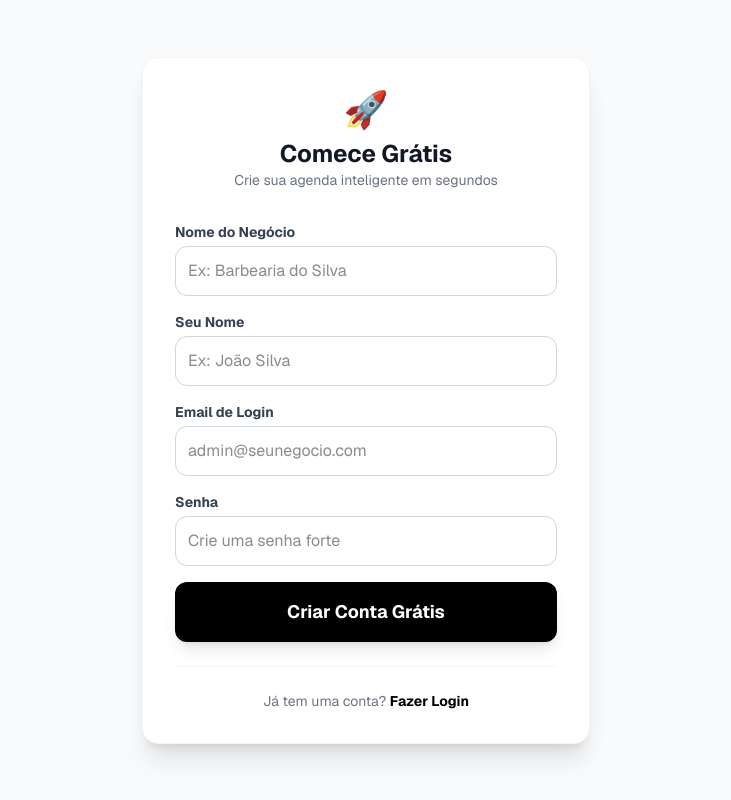
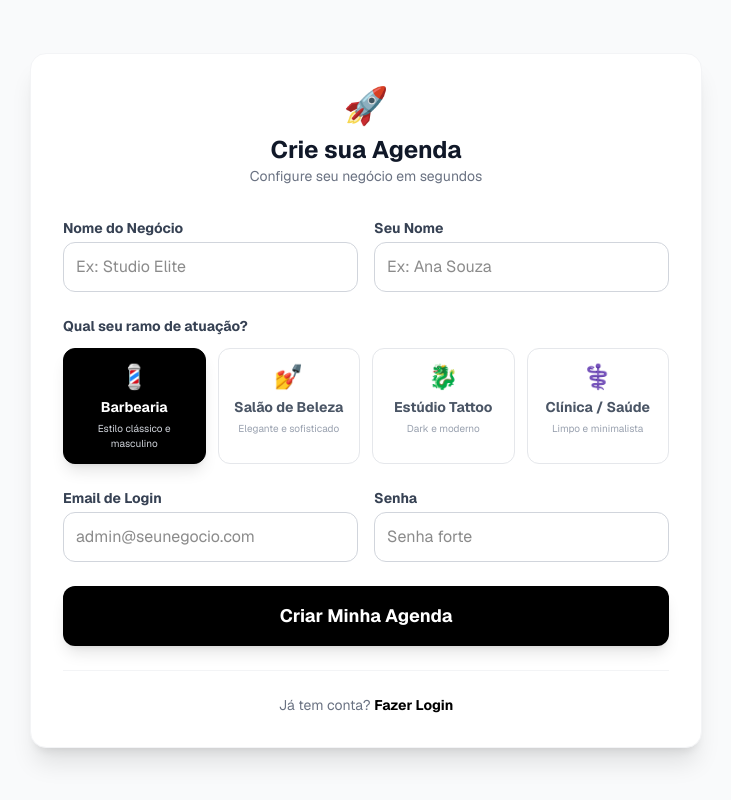
Before and after one commit to Emporio-Digital/agenda-inteligente, a Next.js app: page /cadastro in a window 1280 px wide. Shown: the whole page, without its empty margins (274-1005 px from the left). Built offline with nearby package versions, Linux system fonts and the light colour scheme.

Commit message:
Add Theme Selection and Settings Page

```diff
--- /dev/null
+++ b/app/admin/configuracoes/form.tsx
@@ -0,0 +1,93 @@
+'use client'
+
+import { useState } from 'react'
+
+export default function SettingsForm({ tenant }: { tenant: any }) {
+  const [loading, setLoading] = useState(false)
+  const [data, setData] = useState({
+    name: tenant.name,
+    primaryColor: tenant.primaryColor || '#000000',
+    themeVariant: tenant.themeVariant || 'BARBER',
+    logoUrl: tenant.logoUrl || '',
+    coverUrl: tenant.coverUrl || '',
+  })
+
+  const handleChange = (e: any) => {
+    setData({ ...data, [e.target.name]: e.target.value })
+  }
+
+  const handleSubmit = async (e: any) => {
+    e.preventDefault()
+    setLoading(true)
+
+    const res = await fetch('/api/admin/settings', {
+      method: 'PUT',
+      headers: { 'Content-Type': 'application/json' },
+      body: JSON.stringify(data)
+    })
+
+    if (res.ok) {
+        alert('Configurações salvas com sucesso!')
+    } else {
+        alert('Erro ao salvar.')
+    }
+    setLoading(false)
+  }
+
+  return (
+    <form onSubmit={handleSubmit} className="p-8 space-y-6">
+
+        {/* Identidade */}
+        <div className="grid grid-cols-1 md:grid-cols-2 gap-6">
+            <div>
+                <label className="block text-sm font-bold text-gray-700 mb-2">Nome da Empresa</label>
+                <input name="name" value={data.name} onChange={handleChange} className="w-full p-3 border rounded-xl" />
+            </div>
+            <div>
+                <label className="block text-sm font-bold text-gray-700 mb-2">Cor Principal (Hex)</label>
+                <div className="flex gap-2">
+                    <input type="color" name="primaryColor" value={data.primaryColor} onChange={handleChange} className="h-12 w-12 rounded cursor-pointer" />
+                    <input type="text" name="primaryColor" value={data.primaryColor} onChange={handleChange} className="flex-1 p-3 border rounded-xl uppercase" />
+                </div>
+            </div>
+        </div>
+
+        {/* Tema */}
+        <div>
+            <label className="block text-sm font-bold text-gray-700 mb-2">Tema / Ramo de Atuação</label>
+            <select name="themeVariant" value={data.themeVariant} onChange={handleChange} className="w-full p-3 border rounded-xl bg-white">
+                <option value="BARBER">💈 Barbearia (Clássico)</option>
+                <option value="BEAUTY">💅 Salão de Beleza (Clean)</option>
+                <option value="TATTOO">🐉 Estúdio Tattoo (Dark)</option>
+                <option value="CLINIC">⚕️ Clínica / Saúde (Minimalista)</option>
+            </select>
+        </div>
+
+        {/* Imagens (URLs por enquanto) */}
+        <div className="grid grid-cols-1 md:grid-cols-2 gap-6">
+            <div>
+                <label className="block text-sm font-bold text-gray-700 mb-2">URL do Logo</label>
+                <input name="logoUrl" value={data.logoUrl} onChange={handleChange} placeholder="https://..." className="w-full p-3 border rounded-xl" />
+                <p className="text-xs text-gray-400 mt-1">Cole o link da sua imagem aqui.</p>
+            </div>
+            <div>
+                <label className="block text-sm font-bold text-gray-700 mb-2">URL da Capa</label>
+                <input name="coverUrl" value={data.coverUrl} onChange={handleChange} placeholder="https://..." className="w-full p-3 border rounded-xl" />
+            </div>
+        </div>
+
+        {/* Preview */}
+        <div className="p-4 bg-gray-50 rounded-xl border border-dashed border-gray-300 flex items-center gap-4">
+            {data.logoUrl && <img src={data.logoUrl} alt="Logo" className="w-16 h-16 rounded-full object-cover shadow-sm" />}
+            <div>
+                <h3 className="font-bold" style={{ color: data.primaryColor }}>{data.name}</h3>
+                <span className="text-xs text-gray-500">Prévia visual do título</span>
+            </div>
+        </div>
+
+        <button disabled={loading} type="submit" className="bg-black text-white px-6 py-3 rounded-xl font-bold hover:bg-gray-800 disabled:opacity-50">
+            {loading ? 'Salvando...' : 'Salvar Alterações'}
+        </button>
+    </form>
+  )
+}
--- a/app/api/auth/register/route.ts
+++ b/app/api/auth/register/route.ts
@@ -5,42 +5,30 @@ import bcrypt from 'bcryptjs'
 export async function POST(request: Request) {
   try {
     const body = await request.json()
-    const { barbershopName, name, email, password } = body
+    // Recebendo o 'theme' do frontend
+    const { barbershopName, name, email, password, theme } = body
 
-    // 1. Verificar se email já existe
-    const existingUser = await prisma.user.findUnique({
-      where: { email }
-    })
-
+    const existingUser = await prisma.user.findUnique({ where: { email } })
     if (existingUser) {
       return NextResponse.json({ error: 'Este email já está em uso.' }, { status: 400 })
     }
 
-    // 2. Gerar o "Slug" (Link da barbearia) automaticamente
-    // Ex: "Barbearia do Zé" vira "barbearia-do-ze-1234" (pra ser único)
     const randomCode = Math.floor(1000 + Math.random() * 9000)
-    const slug = barbershopName
-      .toLowerCase()
-      .trim()
-      .replace(/[^\w\s-]/g, '')
-      .replace(/[\s_-]+/g, '-') + '-' + randomCode
-
-    // 3. Criptografar a senha
+    const slug = barbershopName.toLowerCase().trim().replace(/[^\w\s-]/g, '').replace(/[\s_-]+/g, '-') + '-' + randomCode
     const hashedPassword = await bcrypt.hash(password, 10)
 
-    // 4. Criar TUDO junto (Tenant + User)
-    // O prisma faz isso numa transação segura
     const result = await prisma.$transaction(async (tx) => {
-      // Cria a Barbearia
+      // Cria a Barbearia com o TEMA ESCOLHIDO
       const newTenant = await tx.tenant.create({
         data: {
           name: barbershopName,
           slug: slug,
-          planTier: 'FREE_TRIAL', // Começa grátis pra testar
+          planTier: 'FREE_TRIAL',
+          themeVariant: theme || 'BARBER', // Salva o tema (ou Barber se falhar)
+          primaryColor: '#000000', // Default, o usuário muda depois nas configs
         }
       })
 
-      // Cria o Dono
       const newUser = await tx.user.create({
         data: {
           name,
@@ -50,8 +38,7 @@ export async function POST(request: Request) {
           tenantId: newTenant.id
         }
       })
-
-      return { newTenant, newUser }
+      return { newTenant }
     })
 
     return NextResponse.json({ success: true, slug: result.newTenant.slug })
--- a/app/cadastro/page.tsx
+++ b/app/cadastro/page.tsx
@@ -13,11 +13,24 @@ export default function RegisterPage() {
     barbershopName: '',
     name: '',
     email: '',
-    password: ''
+    password: '',
+    theme: 'BARBER' // Padrão
   })
+
+  // Opções de Negócio
+  const themes = [
+    { id: 'BARBER', label: 'Barbearia', icon: '💈', desc: 'Estilo clássico e masculino' },
+    { id: 'BEAUTY', label: 'Salão de Beleza', icon: '💅', desc: 'Elegante e sofisticado' },
+    { id: 'TATTOO', label: 'Estúdio Tattoo', icon: '🐉', desc: 'Dark e moderno' },
+    { id: 'CLINIC', label: 'Clínica / Saúde', icon: '⚕️', desc: 'Limpo e minimalista' },
+  ]
 
   const handleChange = (e: React.ChangeEvent<HTMLInputElement>) => {
     setFormData({ ...formData, [e.target.name]: e.target.value })
+  }
+
+  const selectTheme = (themeId: string) => {
+    setFormData({ ...formData, theme: themeId })
   }
 
   const handleSubmit = async (e: React.FormEvent) => {
@@ -32,7 +45,6 @@ export default function RegisterPage() {
     })
 
     if (res.ok) {
-      // Sucesso! Manda pro login
       router.push('/login?registered=true')
     } else {
       const data = await res.json()
@@ -43,61 +55,54 @@ export default function RegisterPage() {
 
   return (
     <div className="min-h-screen flex items-center justify-center bg-gray-50 p-4 font-sans">
-      <div className="max-w-md w-full bg-white rounded-2xl shadow-xl p-8 border border-gray-100">
+      <div className="max-w-2xl w-full bg-white rounded-2xl shadow-xl p-8 border border-gray-100">
         <div className="text-center mb-8">
           <div className="text-4xl mb-2">🚀</div>
-          <h1 className="text-2xl font-bold text-gray-900">Comece Grátis</h1>
-          <p className="text-gray-500 text-sm">Crie sua agenda inteligente em segundos</p>
+          <h1 className="text-2xl font-bold text-gray-900">Crie sua Agenda</h1>
+          <p className="text-gray-500 text-sm">Configure seu negócio em segundos</p>
         </div>
 
-        <form onSubmit={handleSubmit} className="space-y-4">
+        <form onSubmit={handleSubmit} className="space-y-6">
 
+          <div className="grid grid-cols-1 md:grid-cols-2 gap-4">
             <div>
               <label className="block text-sm font-bold text-gray-700 mb-1">Nome do Negócio</label>
-            <input
-              name="barbershopName"
-              type="text"
-              required
-              placeholder="Ex: Barbearia do Silva"
-              className="w-full p-3 border border-gray-300 rounded-xl focus:ring-2 focus:ring-black outline-none"
-              onChange={handleChange}
-            />
+              <input name="barbershopName" type="text" required placeholder="Ex: Studio Elite" className="w-full p-3 border border-gray-300 rounded-xl focus:ring-2 focus:ring-black outline-none" onChange={handleChange} />
+            </div>
+            <div>
+              <label className="block text-sm font-bold text-gray-700 mb-1">Seu Nome</label>
+              <input name="name" type="text" required placeholder="Ex: Ana Souza" className="w-full p-3 border border-gray-300 rounded-xl focus:ring-2 focus:ring-black outline-none" onChange={handleChange} />
+            </div>
           </div>
 
           <div>
-            <label className="block text-sm font-bold text-gray-700 mb-1">Seu Nome</label>
-            <input
-              name="name"
-              type="text"
-              required
-              placeholder="Ex: João Silva"
-              className="w-full p-3 border border-gray-300 rounded-xl focus:ring-2 focus:ring-black outline-none"
-              onChange={handleChange}
-            />
+            <label className="block text-sm font-bold text-gray-700 mb-3">Qual seu ramo de atuação?</label>
+            <div className="grid grid-cols-2 md:grid-cols-4 gap-3">
+              {themes.map((t) => (
+                <div
+                  key={t.id}
+                  onClick={() => selectTheme(t.id)}
+                  className={`cursor-pointer border rounded-xl p-3 text-center transition-all hover:scale-105
+                    ${formData.theme === t.id ? 'border-black bg-black text-white shadow-lg' : 'border-gray-200 hover:border-gray-400 bg-white text-gray-600'}
+                  `}
+                >
+                  <div className="text-2xl mb-1">{t.icon}</div>
+                  <div className="font-bold text-sm">{t.label}</div>
+                  <div className={`text-[10px] mt-1 ${formData.theme === t.id ? 'text-gray-300' : 'text-gray-400'}`}>{t.desc}</div>
+                </div>
+              ))}
+            </div>
           </div>
 
+          <div className="grid grid-cols-1 md:grid-cols-2 gap-4">
             <div>
               <label className="block text-sm font-bold text-gray-700 mb-1">Email de Login</label>
-            <input
-              name="email"
-              type="email"
-              required
-              placeholder="admin@seunegocio.com"
-              className="w-full p-3 border border-gray-300 rounded-xl focus:ring-2 focus:ring-black outline-none"
-              onChange={handleChange}
-            />
+              <input name="email" type="email" required placeholder="admin@seunegocio.com" className="w-full p-3 border border-gray-300 rounded-xl focus:ring-2 focus:ring-black outline-none" onChange={handleChange} />
             </div>
-
             <div>
               <label className="block text-sm font-bold text-gray-700 mb-1">Senha</label>
-            <input
-              name="password"
-              type="password"
-              required
-              placeholder="Crie uma senha forte"
-              className="w-full p-3 border border-gray-300 rounded-xl focus:ring-2 focus:ring-black outline-none"
-              onChange={handleChange}
-            />
+              <input name="password" type="password" required placeholder="Senha forte" className="w-full p-3 border border-gray-300 rounded-xl focus:ring-2 focus:ring-black outline-none" onChange={handleChange} />
+            </div>
           </div>
 
           {error && (
@@ -111,16 +116,13 @@ export default function RegisterPage() {
             disabled={loading}
             className="w-full bg-black text-white py-4 rounded-xl font-bold text-lg hover:bg-gray-800 transition-all disabled:opacity-50 shadow-lg"
           >
-            {loading ? 'Criando sua conta...' : 'Criar Conta Grátis'}
+            {loading ? 'Configurando ambiente...' : 'Criar Minha Agenda'}
           </button>
         </form>
 
         <div className="mt-6 text-center pt-6 border-t border-gray-100">
           <p className="text-sm text-gray-500">
-            Já tem uma conta?{' '}
-            <Link href="/login" className="font-bold text-black hover:underline">
-              Fazer Login
-            </Link>
+            Já tem conta? <Link href="/login" className="font-bold text-black hover:underline">Fazer Login</Link>
           </p>
         </div>
       </div>
```
Also changed, not shown: app/admin/configuracoes/page.tsx (added, +40 -0 lines), app/api/admin/settings/route.ts (added, +34 -0 lines). Lines whose indentation alone changed are shown as unchanged.
